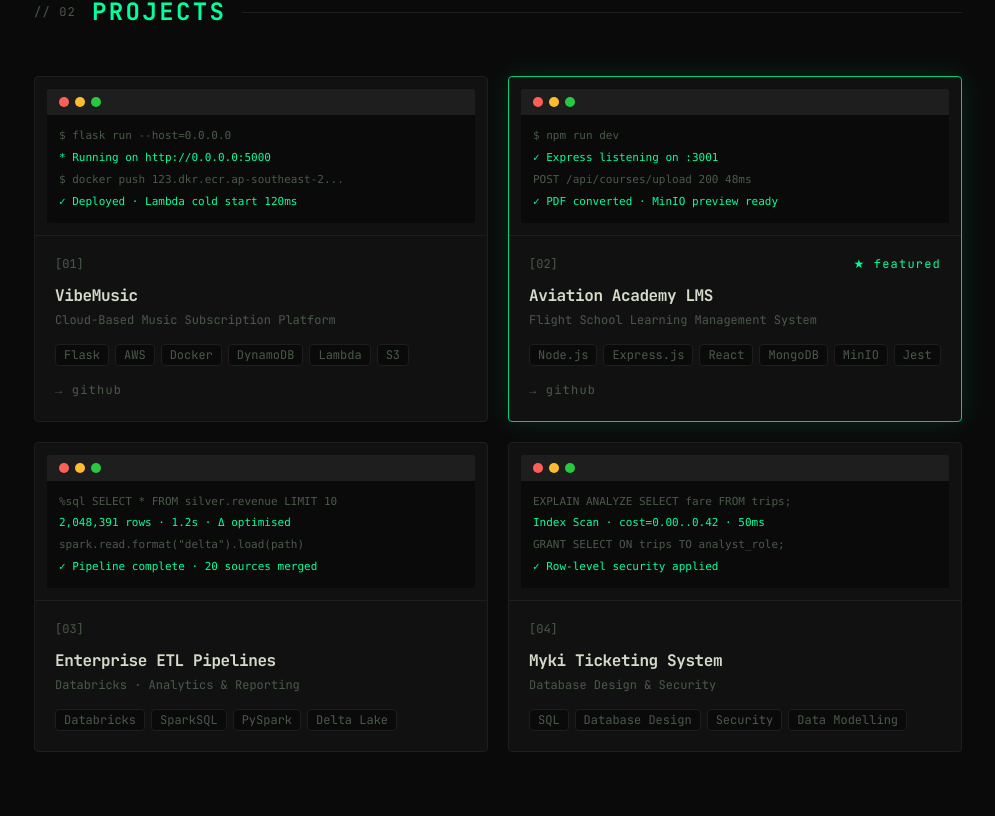
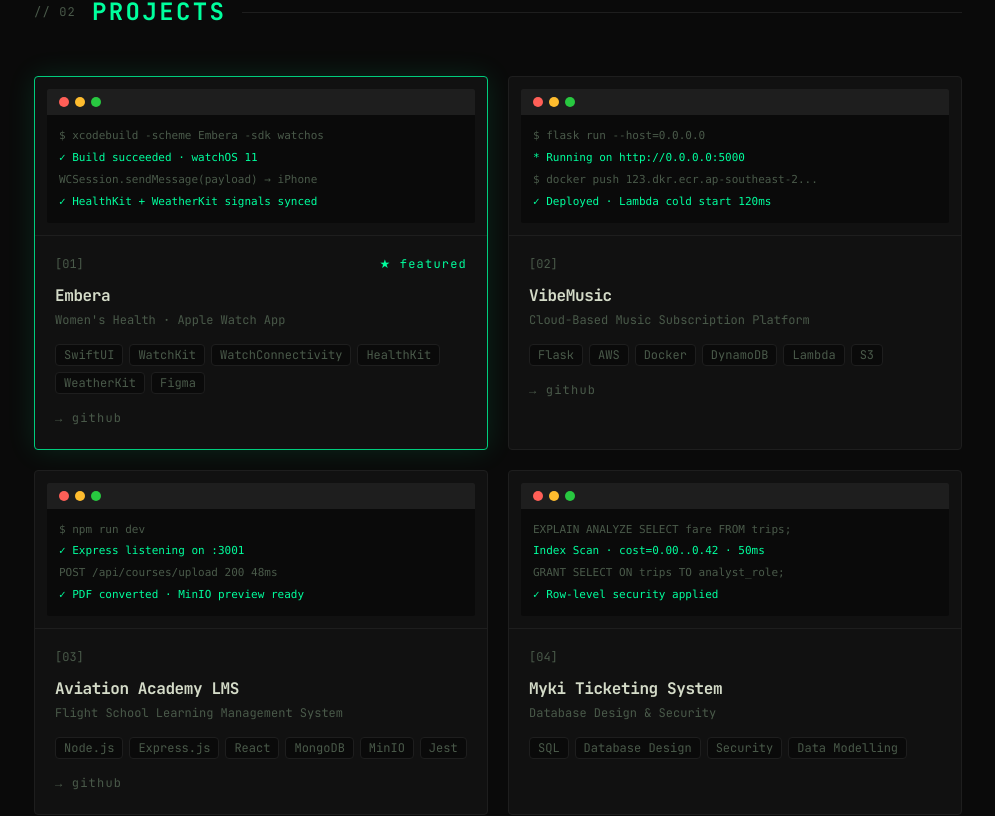
Before and after one commit to Anisha18/anisha-portfolio, a React (Vite) app: page / in a window 1280 px wide. Shown: the part 875-1691 px from the top of the page, without its empty margins (142-1137 px from the left). Built offline with nearby package versions, Linux system fonts and the light colour scheme.

Commit message:
Updated Project section

```diff
--- a/src/components/Projects.tsx
+++ b/src/components/Projects.tsx
@@ -3,6 +3,14 @@ import { useEffect, useRef } from "react";
 const TerminalPreview = ({ id }: { id: string }) => {
   const snippets: Record<string, { lines: { text: string; green?: boolean }[] }> = {
     "01": {
+      lines: [
+        { text: "$ xcodebuild -scheme Embera -sdk watchos" },
+        { text: " ✓ Build succeeded · watchOS 11", green: true },
+        { text: "WCSession.sendMessage(payload) → iPhone" },
+        { text: " ✓ HealthKit + WeatherKit signals synced", green: true },
+      ],
+    },
+    "02": {
       lines: [
         { text: "$ flask run --host=0.0.0.0" },
         { text: " * Running on http://0.0.0.0:5000", green: true },
@@ -10,20 +18,12 @@ const TerminalPreview = ({ id }: { id: string }) => {
         { text: " ✓ Deployed · Lambda cold start 120ms", green: true },
       ],
     },
-    "02": {
+    "03": {
       lines: [
         { text: "$ npm run dev" },
         { text: " ✓ Express listening on :3001", green: true },
         { text: "POST /api/courses/upload  200  48ms" },
         { text: " ✓ PDF converted · MinIO preview ready", green: true },
-      ],
-    },
-    "03": {
-      lines: [
-        { text: "%sql SELECT * FROM silver.revenue LIMIT 10" },
-        { text: " 2,048,391 rows · 1.2s · Δ optimised", green: true },
-        { text: 'spark.read.format("delta").load(path)' },
-        { text: " ✓ Pipeline complete · 20 sources merged", green: true },
       ],
     },
     "04": {
@@ -44,7 +44,6 @@ const TerminalPreview = ({ id }: { id: string }) => {
       className="w-full overflow-hidden rounded-sm font-mono text-xs"
       style={{ backgroundColor: "var(--bg)" }}
     >
-      {/* Fake title bar */}
       <div
         className="flex items-center gap-1.5 px-3 py-2"
         style={{ backgroundColor: "var(--bg-border)" }}
@@ -53,7 +52,6 @@ const TerminalPreview = ({ id }: { id: string }) => {
         <span className="h-2.5 w-2.5 rounded-full" style={{ backgroundColor: "#febc2e" }} />
         <span className="h-2.5 w-2.5 rounded-full" style={{ backgroundColor: "#28c840" }} />
       </div>
-      {/* Code lines */}
       <div className="space-y-1 px-3 py-3">
         {s.lines.map((line, i) => (
           <p
@@ -72,6 +70,14 @@ const TerminalPreview = ({ id }: { id: string }) => {
 const projects = [
   {
     id: "01",
+    title: "Embera",
+    subtitle: "Women's Health · Apple Watch App",
+    tech: ["SwiftUI", "WatchKit", "WatchConnectivity", "HealthKit", "WeatherKit", "Figma"],
+    github: "https://github.com/Anisha18/Embera",
+    featured: true,
+  },
+  {
+    id: "02",
     title: "VibeMusic",
     subtitle: "Cloud-Based Music Subscription Platform",
     tech: ["Flask", "AWS", "Docker", "DynamoDB", "Lambda", "S3"],
@@ -79,18 +85,11 @@ const projects = [
     featured: false,
   },
   {
-    id: "02",
+    id: "03",
     title: "Aviation Academy LMS",
     subtitle: "Flight School Learning Management System",
     tech: ["Node.js", "Express.js", "React", "MongoDB", "MinIO", "Jest"],
     github: "https://github.com/Anisha18/Flight-School-Dashboard",
-    featured: true,
-  },
-  {
-    id: "03",
-    title: "Enterprise ETL Pipelines",
-    subtitle: "Databricks · Analytics & Reporting",
-    tech: ["Databricks", "SparkSQL", "PySpark", "Delta Lake"],
     featured: false,
   },
   {
```
